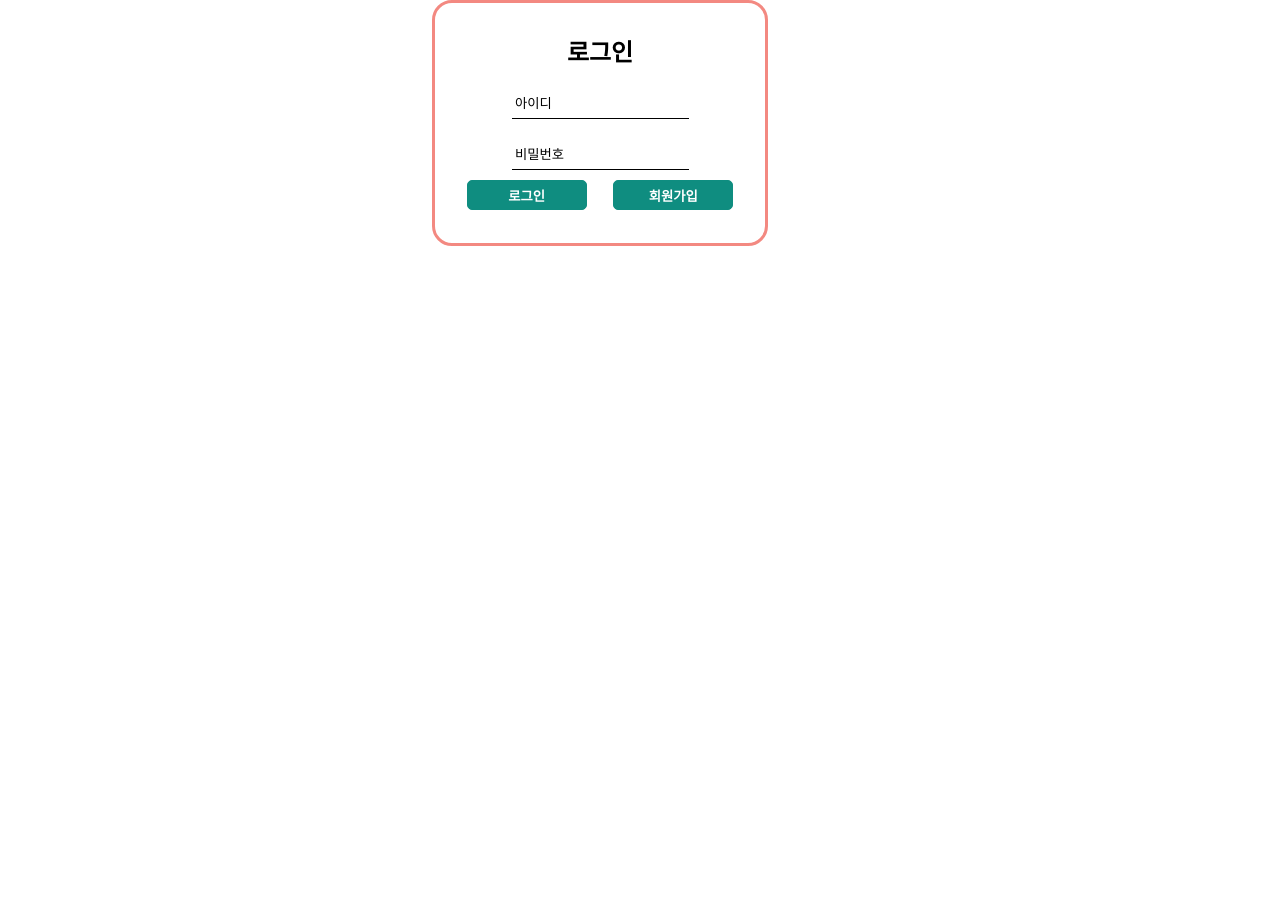
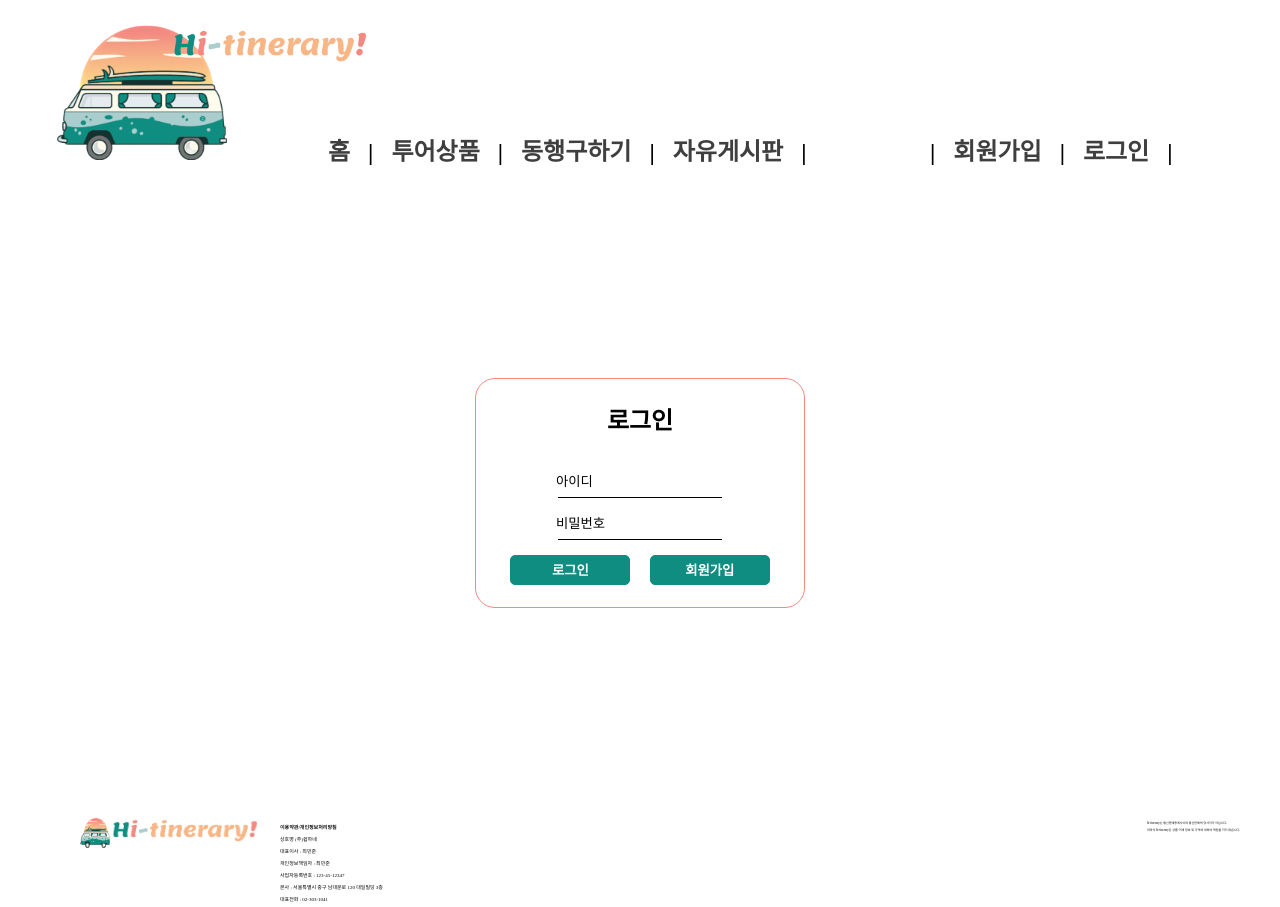
Before and after one commit to 2211SpringCloudWebApp/Hi-tinerary, a Java web app: page /user/login in a window 1280 px wide. Before the commit the page ends 246 px from the top, so only its background shows below. Run offline with Spring Boot 4, a stand-in JSP engine, Linux system fonts and the light colour scheme; data that the repository does not hold is empty; the project's own start-up code is not run, and a stand-in starts its controllers and pages; some web fonts are replaced.

Commit message:
기능추가 : css 진행중

```diff
--- a/src/main/webapp/WEB-INF/views/common/headerNav.jsp
+++ b/src/main/webapp/WEB-INF/views/common/headerNav.jsp
@@ -20,7 +20,7 @@
                     <ul>
                         <li>&nbsp;&nbsp; <a href="/index.jsp">홈</a>&nbsp;&nbsp; | </li>
                         <li>&nbsp;&nbsp; <a href="/tour/tourBoardList">투어상품</a>&nbsp;&nbsp; | </li>
-                        <li>&nbsp;&nbsp; <a href="/withBoard/withBoardList">동행구하기</a>&nbsp;&nbsp; |</li>
+                        <li>&nbsp;&nbsp; <a href="/withboard/withBoardList">동행구하기</a>&nbsp;&nbsp; |</li>
                         <li>&nbsp;&nbsp; <a href="/freeboard/list">자유게시판</a>&nbsp;&nbsp; |</li>
                     </ul>
                 </nav>
@@ -37,11 +37,10 @@
 						<p>
 							${sessionScope.loginUser.userNickname } 님 환영합니다!
 							<input type="hidden" value="${sessionScope.loginUser.userGrade }">
-							<input type="hidden" value="${sessionScope.loginUser.userNo }">
-
+							<input type="hidden" name=userNo value="${sessionScope.loginUser.userNo }">
 						</p>
 	                    <ul>
-	                        <li>|&nbsp;&nbsp; <a href="/user/register">마이페이지</a>&nbsp;&nbsp; |</li>
+	                        <li>|&nbsp;&nbsp; <a href="/user/">마이페이지</a>&nbsp;&nbsp; |</li>
 	                        <li>&nbsp;&nbsp; <a href="/user/logout">로그아웃</a> &nbsp;&nbsp;|</li>
 	                    </ul>
 	                </div>
--- a/src/main/webapp/WEB-INF/views/user/login.jsp
+++ b/src/main/webapp/WEB-INF/views/user/login.jsp
@@ -8,6 +8,10 @@
 		<link rel="stylesheet" href="${path }../../../resources/css/login.css"/>
 	</head>
 	<body>
+		<div id="container">
+        	<header>
+				<jsp:include page="/WEB-INF/views/common/headerNav.jsp"></jsp:include>
+			</header>
 			<main>
 	            <div id="login-area">
 	                <h2>로그인</h2>
@@ -29,5 +33,9 @@
 	                </form>
 	            </div>
 	        </main>
+	        <footer>
+				<jsp:include page="/WEB-INF/views/common/footer.jsp"></jsp:include>
+			</footer>
+		</div>
 	</body>
 </html>
--- a/src/main/webapp/WEB-INF/views/user/registerUser.jsp
+++ b/src/main/webapp/WEB-INF/views/user/registerUser.jsp
@@ -47,7 +47,7 @@
                         </div>
                         <div class="info">
                             <label>휴대폰번호</label><span id=phone-err class="err"></span><br>
-                            <input type="text" id="userPhone" name="userPhone" placeholder="'-'없이 숫자만" required onkeyup="addHyphenToPhoneNum(this)">
+                            <input type="text" id="userPhone" name="userPhone" placeholder="'-'없이 숫자만 입력" required onkeyup="addHyphenToPhoneNum(this)">
                         </div>
                         <div class="info">
                             <label>생년월일</label><span id=birth-err class="err"></span><br>
--- a/src/main/webapp/resources/css/login.css
+++ b/src/main/webapp/resources/css/login.css
@@ -1,28 +1,19 @@
-* {
-    margin: 0;
-    padding: 0;
-}
-
-body {
-    width: 1200px;
-    display: flex;
-    justify-content: center;
-    align-items: center;
-}
-
 #login-area {
-    margin: 0 auto;
-    padding-top: 30px;
+    margin: 200px auto;
     width: 330px;
-    height: 210px;
-    border: 3px solid;
+    height: 230px;
+    border: 1px solid;
     border-radius: 20px;
     border-color: #F38981;
     text-align: center;
 }
+
+h2{
+	margin-top: 22px;
+}
+
 .input-area{
     position:relative;
-    margin:10px 0;
 }
 .input-area > input{
     background:transparent;
@@ -50,7 +41,7 @@ input:focus, input:not(:placeholder-shown){
 }
 
 #btn-area {
-    margin: 5px;
+    margin: 15px;
     color: #0F8D80;
     display: flex;
     flex-direction: row;
```
Lines whose indentation alone changed are shown as unchanged.
